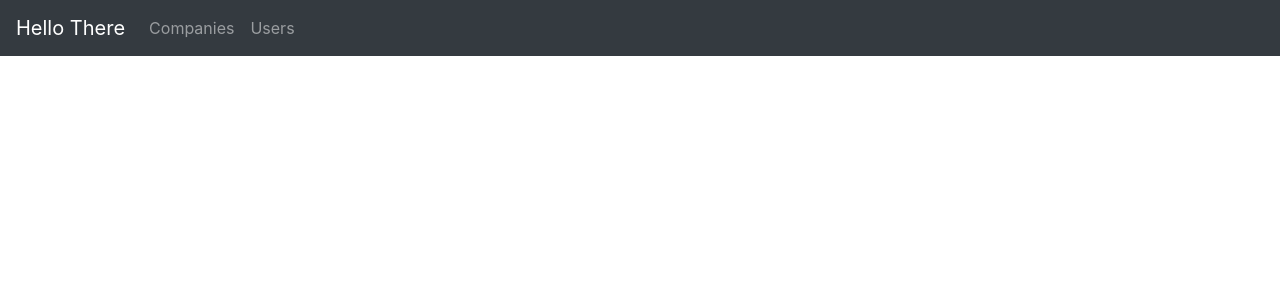
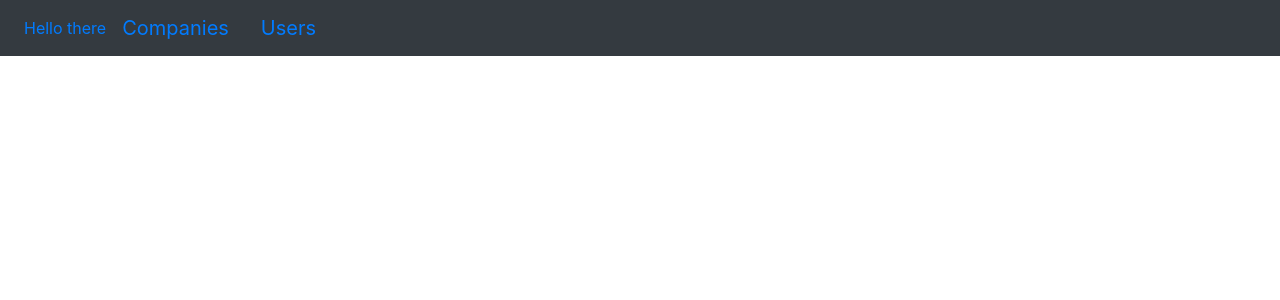
Before and after one commit to PiotrTrybowski/strona2, a Django app: page /companies/ in a window 1280 px wide. Shown: the top 300 px of the page. Run offline with Django 3.2, Linux system fonts and the light colour scheme; some libraries are stand-ins or nearby versions.

Commit message:
frontend looks OK

```diff
--- a/templates/home.html
+++ b/templates/home.html
@@ -5,27 +5,27 @@
 
 <link rel="stylesheet" type="text/css" href="{% static 'companies/css/bootstrap-reboot.css' %}">
 
-<script src="(% static 'companies/js/bootstrap.js"></script>
-
-<script src="(% static 'companies/js/bootstrap.bundle.js"></script>
+<link rel="script" href="{% static 'companies/js/bootstrap.bundle.js' %}">
+<link rel="script" href="{% static 'companies/js/bootstrap.js' %}">
 
 
 {% block content %}
-    <nav class="navbar navbar-expand-md bg-dark navbar-dark">
-    <a class="navbar-brand" href="#">Hello There</a>
-    <button class="navbar-toggler" type="button" data-toggle="collapse" data-target="#collapsibleNavbar">
-        <span class="navbar-toggler-icon"></span>
-    </button>
-    <div class="collapse navbar-collapse" id="collapsibleNavbar">
+    <nav class="navbar navbar-expand-sm bg-dark">
+
+  <!-- Links -->
   <ul class="navbar-nav">
     <li class="nav-item">
-                <a class="nav-link" href="/companies/companies">Companies</a>
+      <a class="nav-link" href="#">Hello there</a>
     </li>
-            <li>
-                <a class="nav-link" href="/companies/users">Users</a>
+    <li class="nav-item">
+      <a class="nav-link navbar-brand navbar-light" href="/companies/companies">Companies</a>
+    </li>
+    <li class="nav-item">
+      <a class="nav-link navbar-brand navbar-light" href="/companies/users">Users</a>
     </li>
   </ul>
-    </div>
+
 </nav>
 
+
 {% endblock %}
```
Also changed, not shown: 1 other file. Lines whose indentation alone changed are shown as unchanged.
